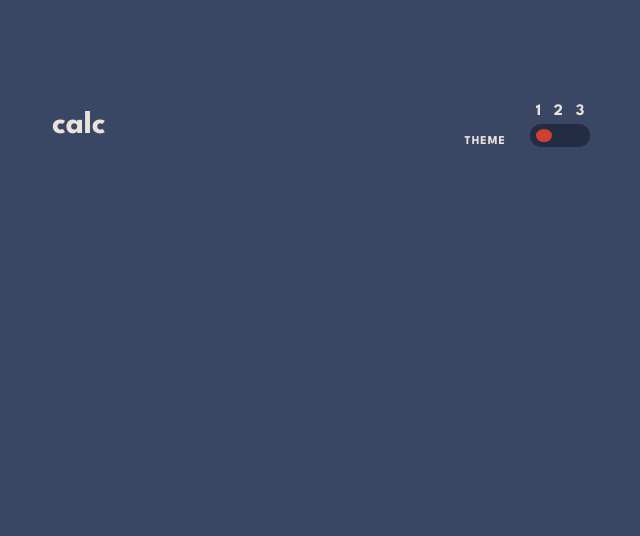
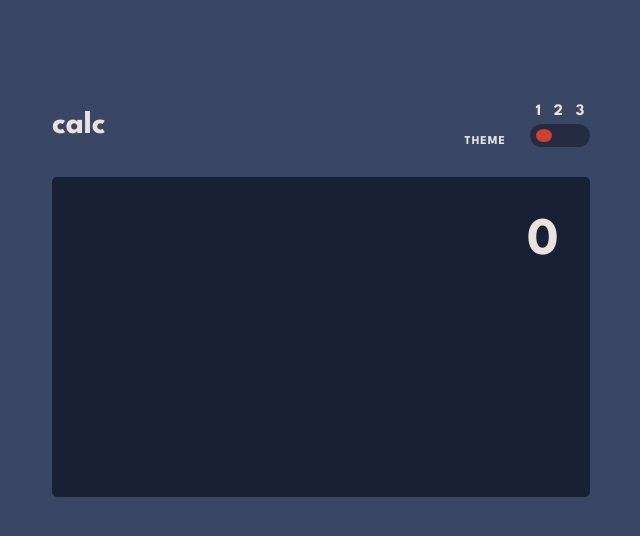
Before and after one commit to FelipeFama/calculator-app-main, a React (Vite) app: page / in a window 1280 px wide. Shown: the top 536 px of the page, without its empty margins (319-959 px from the left). Built offline with nearby package versions, Linux system fonts and the light colour scheme.

Commit message:
Feat: add new components in calculator

```diff
--- a/src/components/calculator/Calculator/index.tsx
+++ b/src/components/calculator/Calculator/index.tsx
@@ -1,10 +1,15 @@
 import React from "react";
 import { Calculator } from "./styles";
+import { Screen } from "../Screen";
+import Keypad from "../Keypad";
 
 export default function CalculatorComponent() {
   return (
     <main>
-      <Calculator></Calculator>
+      <Calculator>
+        <Screen />
+        <Keypad />
+      </Calculator>
     </main>
   );
 }
--- a/src/components/calculator/Screen/index.tsx
+++ b/src/components/calculator/Screen/index.tsx
@@ -1,9 +1,16 @@
-import React from "react";
+import { forwardRef } from "react";
+import { ShowScreen } from "./styles";
 
-export default function Screen() {
-  return (
-    <article>
-      <div></div>
-    </article>
-  );
+interface ScreenProps {
+  calc?: string;
 }
+
+export const Screen = forwardRef<HTMLParagraphElement, ScreenProps>(
+  (props, ref) => {
+    return (
+      <ShowScreen>
+        <p ref={ref}>{props.calc || "0"}</p>
+      </ShowScreen>
+    );
+  }
+);
--- a/src/components/calculator/Screen/styles.ts
+++ b/src/components/calculator/Screen/styles.ts
@@ -1 +1,14 @@
 import styled from "styled-components";
+
+export const ShowScreen = styled.article`
+  background-color: ${({ theme }) => theme.colors.screen};
+  color: ${({ theme }) => theme.colors.screenText};
+  display: flex;
+  justify-content: flex-end;
+  border-radius: 5px;
+  font-size: 3.3rem;
+  height: 40vh;
+  letter-spacing: 1px;
+  margin-top: 0.9rem;
+  padding: 2.5rem 1.9rem;
+`;
```
